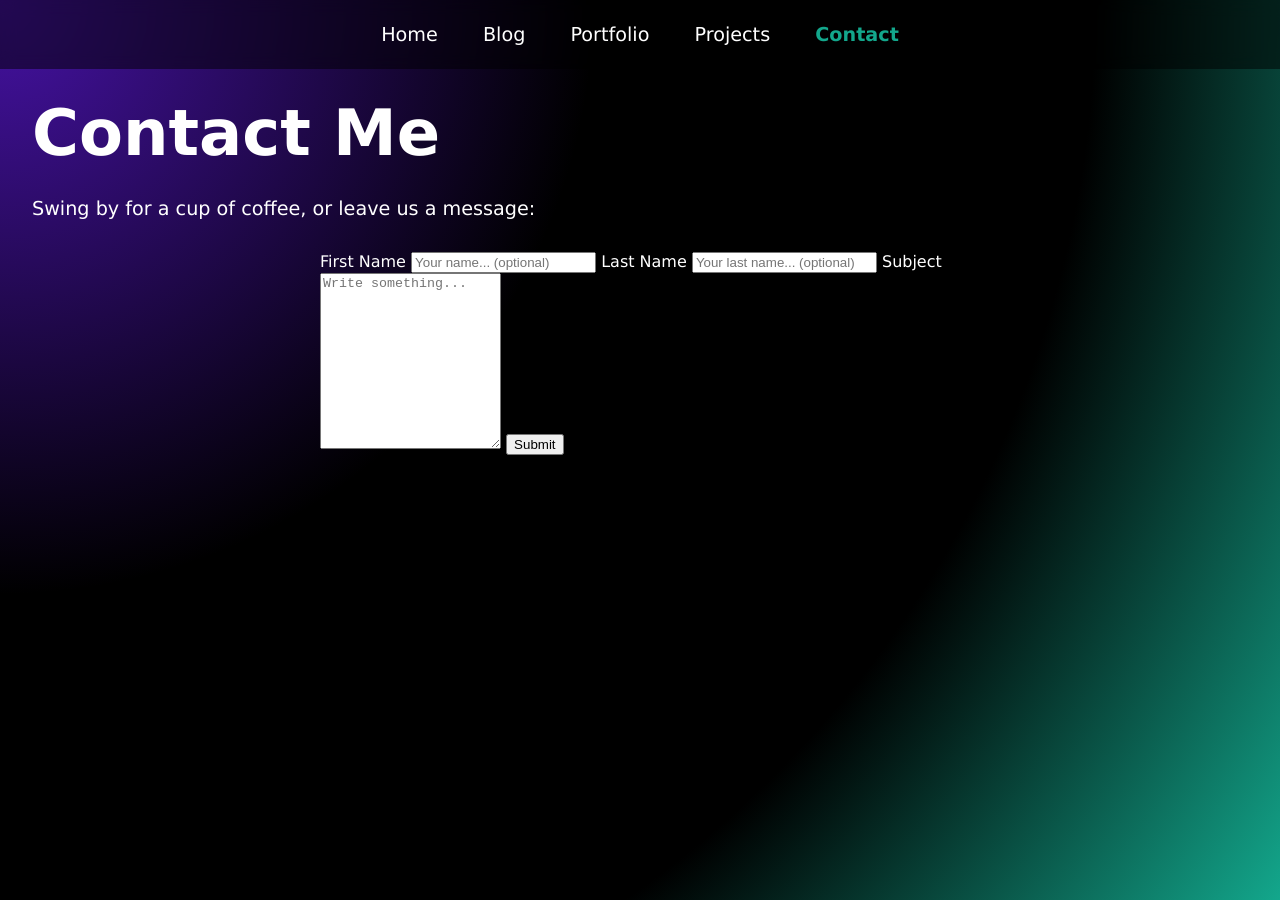
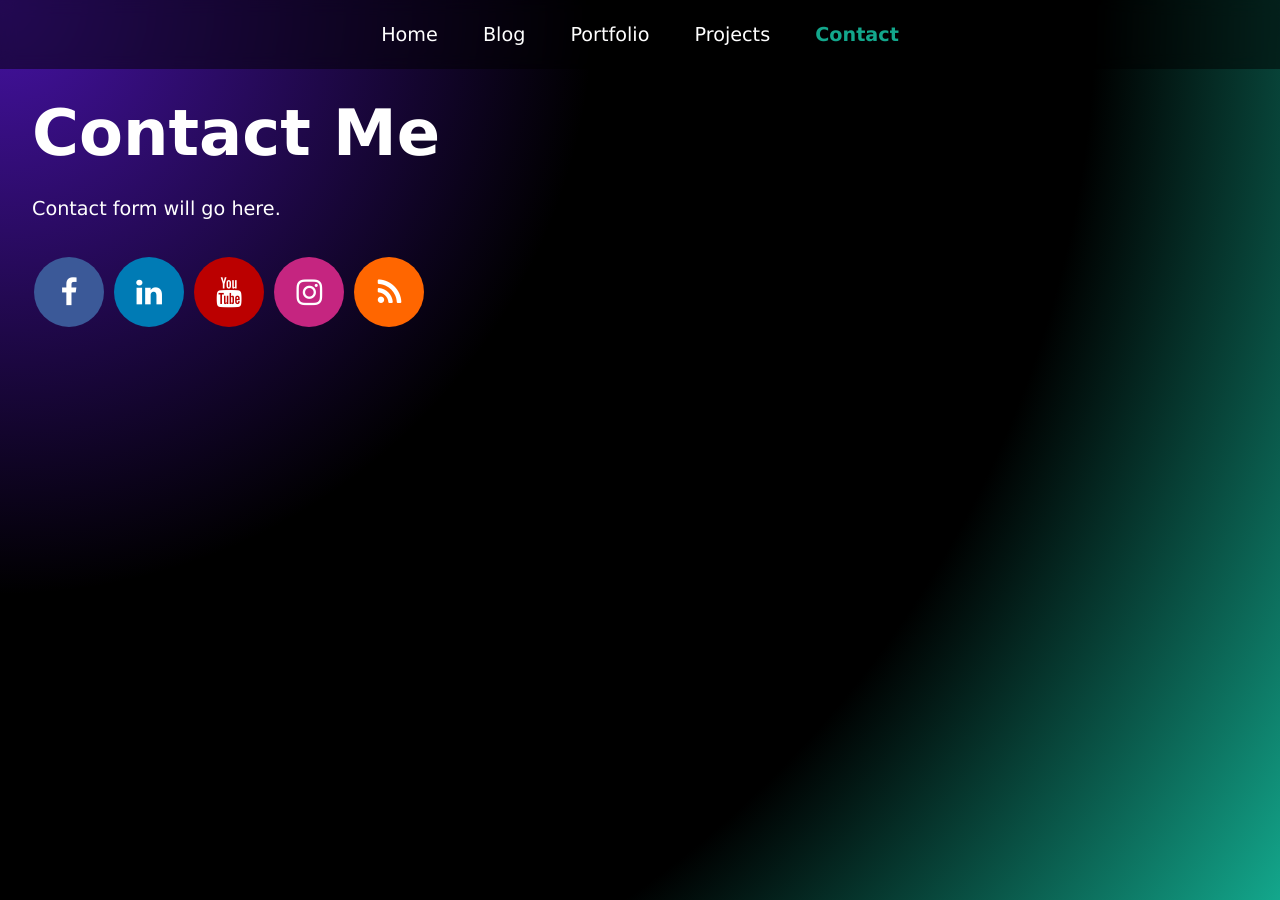
Before and after one commit to stoatsnhoney/stoatsnhoney.github.io, a Jekyll site: the page built from contact.md, in a window 1280 px wide. Built offline with Jekyll 4.4.1, drawn with Linux system fonts in a browser that asks for light colours; some web fonts are replaced.

Commit message:
Add social media icons to contact page
Replaced the contact form with social media icons styled using Font Awesome. Included Font Awesome CSS in the default layout to support the new icons.

```diff
--- a/_layouts/default.html
+++ b/_layouts/default.html
@@ -12,6 +12,8 @@
     <link rel="preconnect" href="https://fonts.gstatic.com" crossorigin>
     <link href="https://fonts.googleapis.com/css2?family=Caveat:wght@400..700&family=Libertinus+Sans:ital,wght@0,400;0,700;1,400&display=swap" rel="stylesheet">
 
+    <link rel="stylesheet" href="https://cdnjs.cloudflare.com/ajax/libs/font-awesome/4.7.0/css/font-awesome.min.css">
+
     <link rel="stylesheet" href="{{'/assets/css/style.css' | absolute_url}}">
   </head>
   <body>
--- a/contact.md
+++ b/contact.md
@@ -4,19 +4,52 @@ title: Contact
 ---
 # Contact Me
 
-<div>
-  <div style="text-align:left">
-    <p>Swing by for a cup of coffee, or leave us a message:</p>
-  </div>
-  <div style="width: 50%; margin-left:auto; margin-right:auto">
-    <form action="/action_page.php">
-        <label for="fname">First Name</label>
-        <input type="text" id="fname" name="firstname" placeholder="Your name... (optional)">
-        <label for="lname">Last Name</label>
-        <input type="text" id="lname" name="lastname" placeholder="Your last name... (optional)">
-        <label for="subject">Subject</label>
-        <textarea id="subject" name="subject" placeholder="Write something..." style="height:170px"></textarea>
-        <input type="submit" value="Submit">
-    </form>
-  </div>
-</div>
+<p>Contact form will go here.</p>
+
+<a href="#" class="fa fa-facebook"></a>
+<a href="#" class="fa fa-linkedin"></a>
+<a href="#" class="fa fa-youtube"></a>
+<a href="#" class="fa fa-instagram"></a>
+<a href="#" class="fa fa-rss"></a>
+
+<style>
+.fa {
+  padding: 20px;
+  font-size: 30px;
+  width: 30px;
+  text-align: center;
+  text-decoration: none;
+  margin: 5px 2px;
+  border-radius: 50%;
+}
+
+.fa:hover {
+    transform: scale(1.1);
+    transition: 0.3s;
+}
+
+.fa-facebook {
+  background: #3B5998;
+  color: white;
+}
+
+.fa-linkedin {
+  background: #007bb5;
+  color: white;
+}
+
+.fa-youtube {
+  background: #bb0000;
+  color: white;
+}
+
+.fa-instagram {
+  background:rgb(197, 37, 128);
+  color: white;
+}
+
+.fa-rss {
+  background: #ff6600;
+  color: white;
+}
+</style>
```
